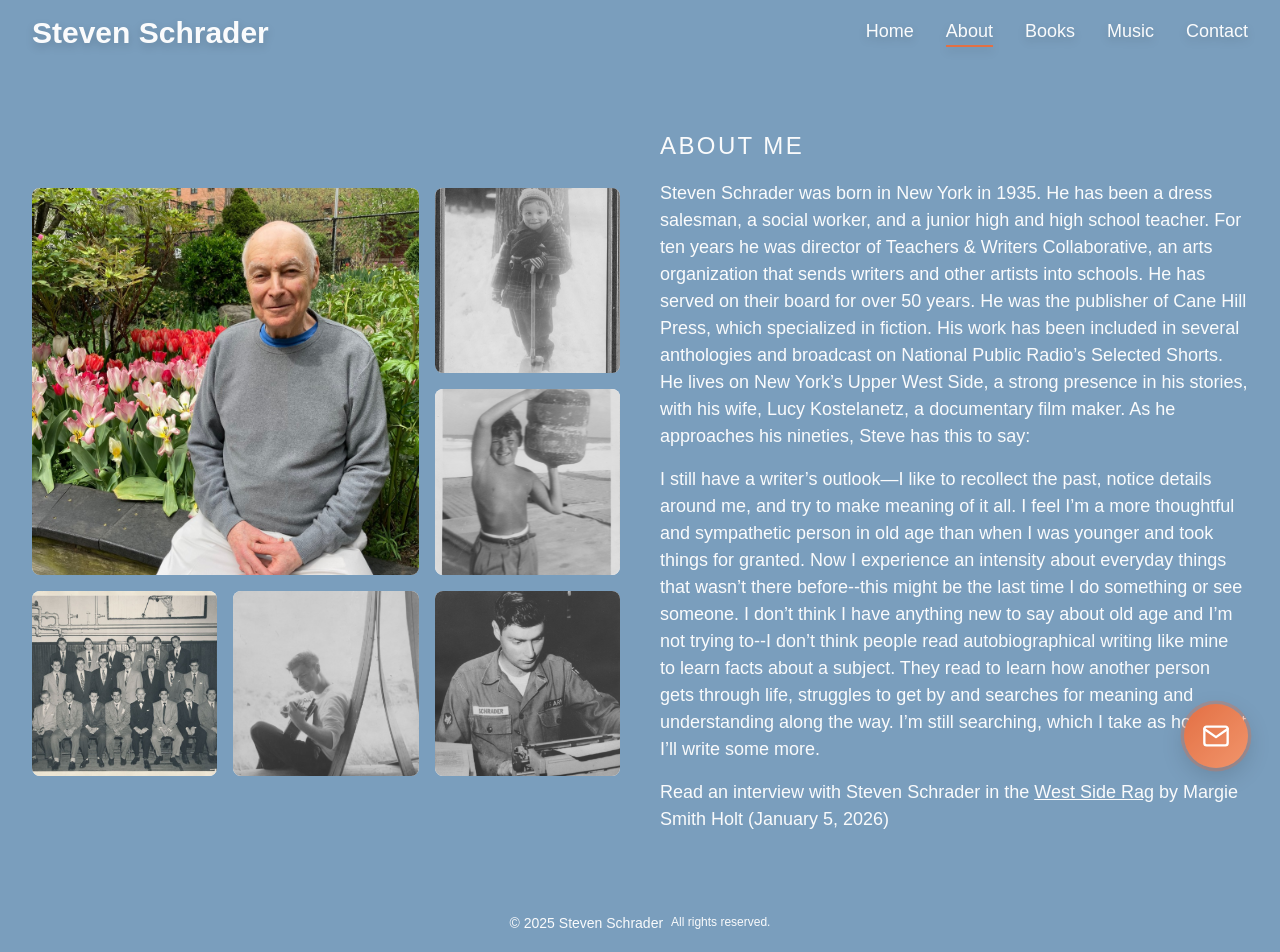
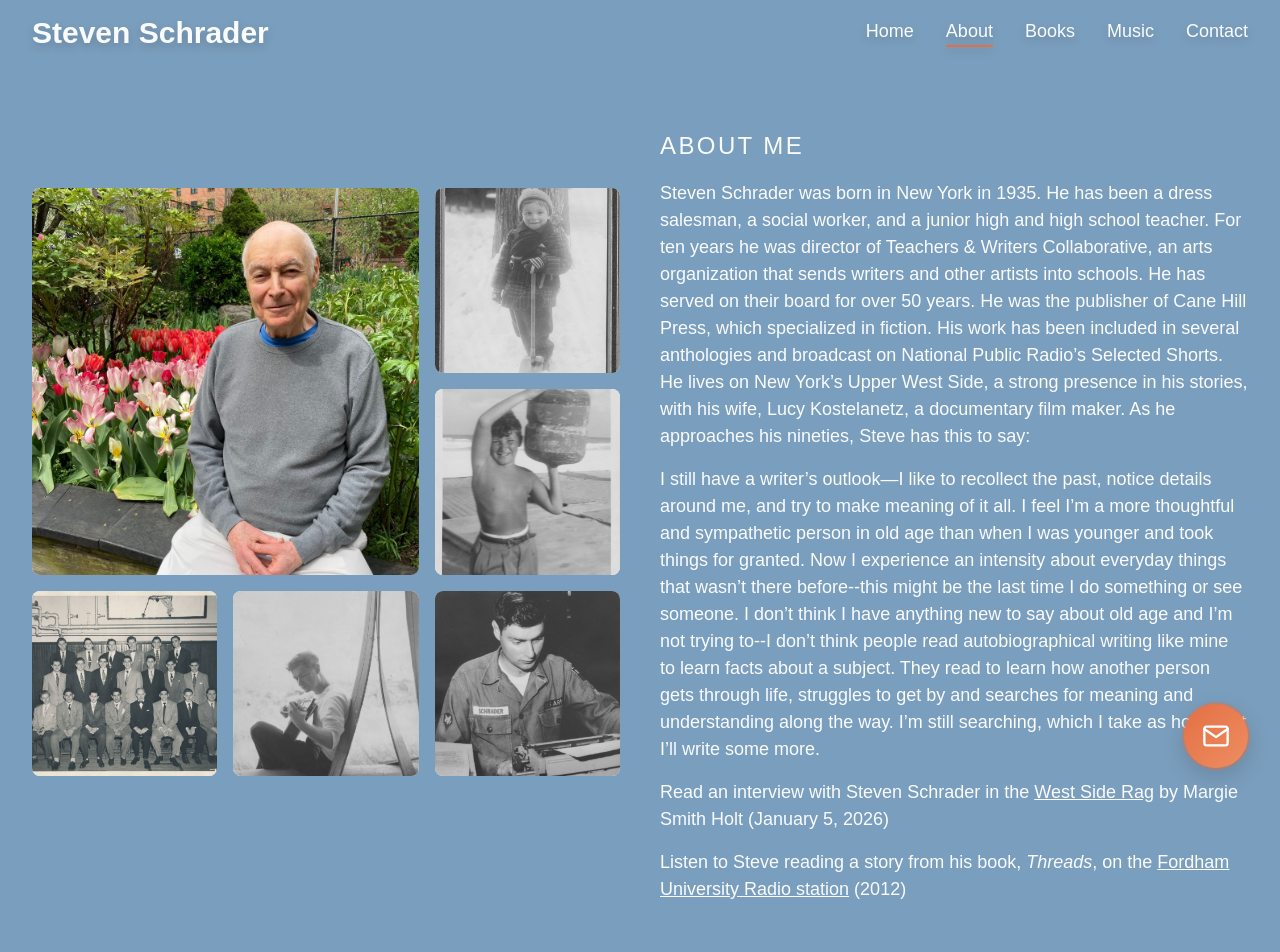
Before and after one commit to jamhanpar/20250808-steven-schrader, a Next.js app: page /about in a window 1280 px wide. Shown: the top 952 px of the page. Built offline with nearby package versions, Linux system fonts and the light colour scheme.

Commit message:
feat: Steve Reading Story
Implemented via Golden Egg Shop pipeline.
Trello: https://trello.com/c/31Q0n1mB/102-steve-reading-story

```diff
--- a/src/app/about/page.tsx
+++ b/src/app/about/page.tsx
@@ -35,6 +35,19 @@ export default function BioPage() {
           </a>{" "}
           by Margie Smith Holt (January 5, 2026)
         </p>
+        <p className="text-primary text-lg leading-relaxed">
+          Listen to Steve reading a story from his book,{" "}
+          <em>Threads</em>, on the{" "}
+          <a
+            href="https://www.youtube.com/watch?v=GrzN1Mu80bI"
+            target="_blank"
+            rel="noopener noreferrer"
+            className="underline"
+          >
+            Fordham University Radio station
+          </a>{" "}
+          (2012)
+        </p>
       </div>
     </Section>
   );
```
